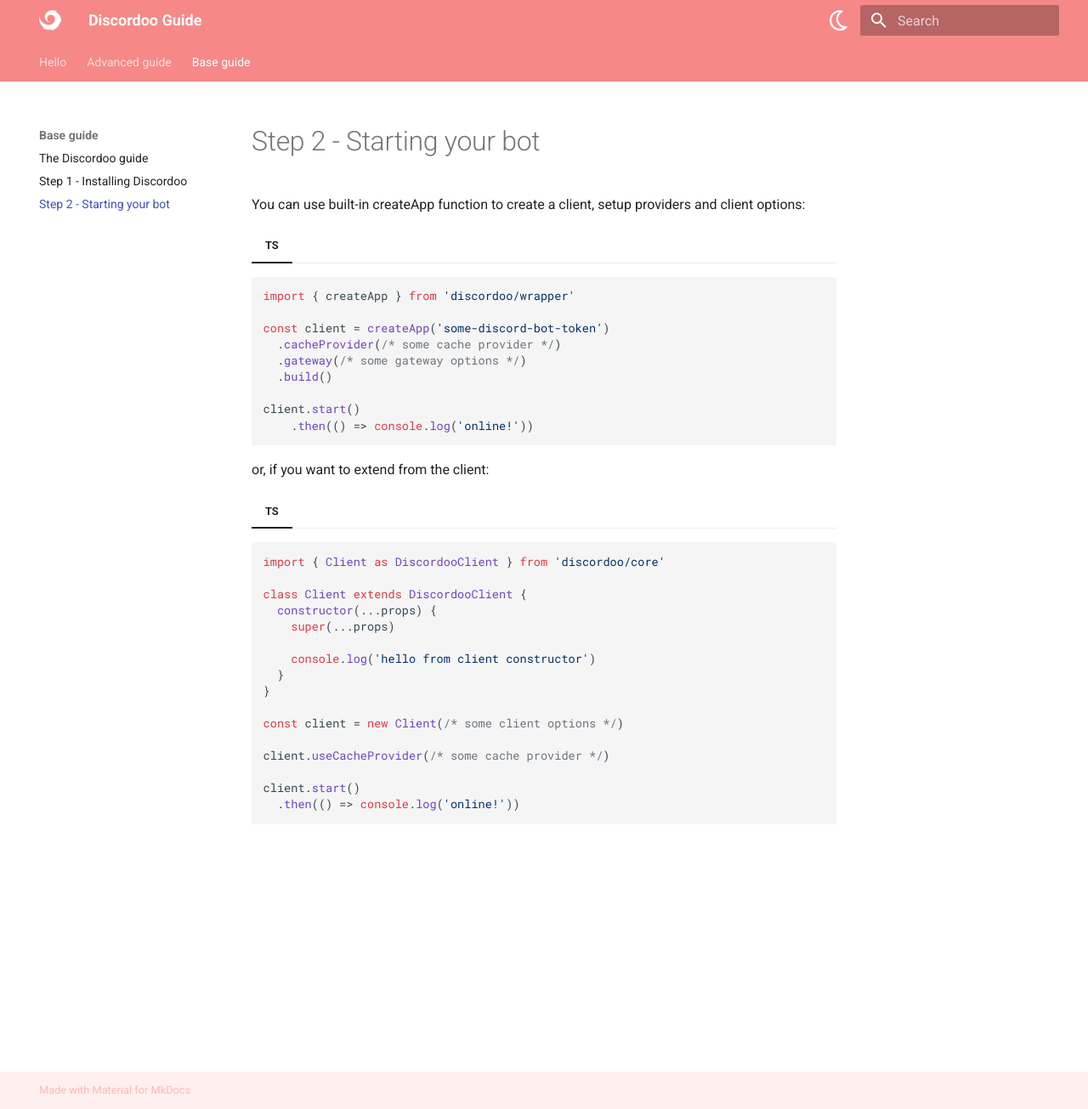
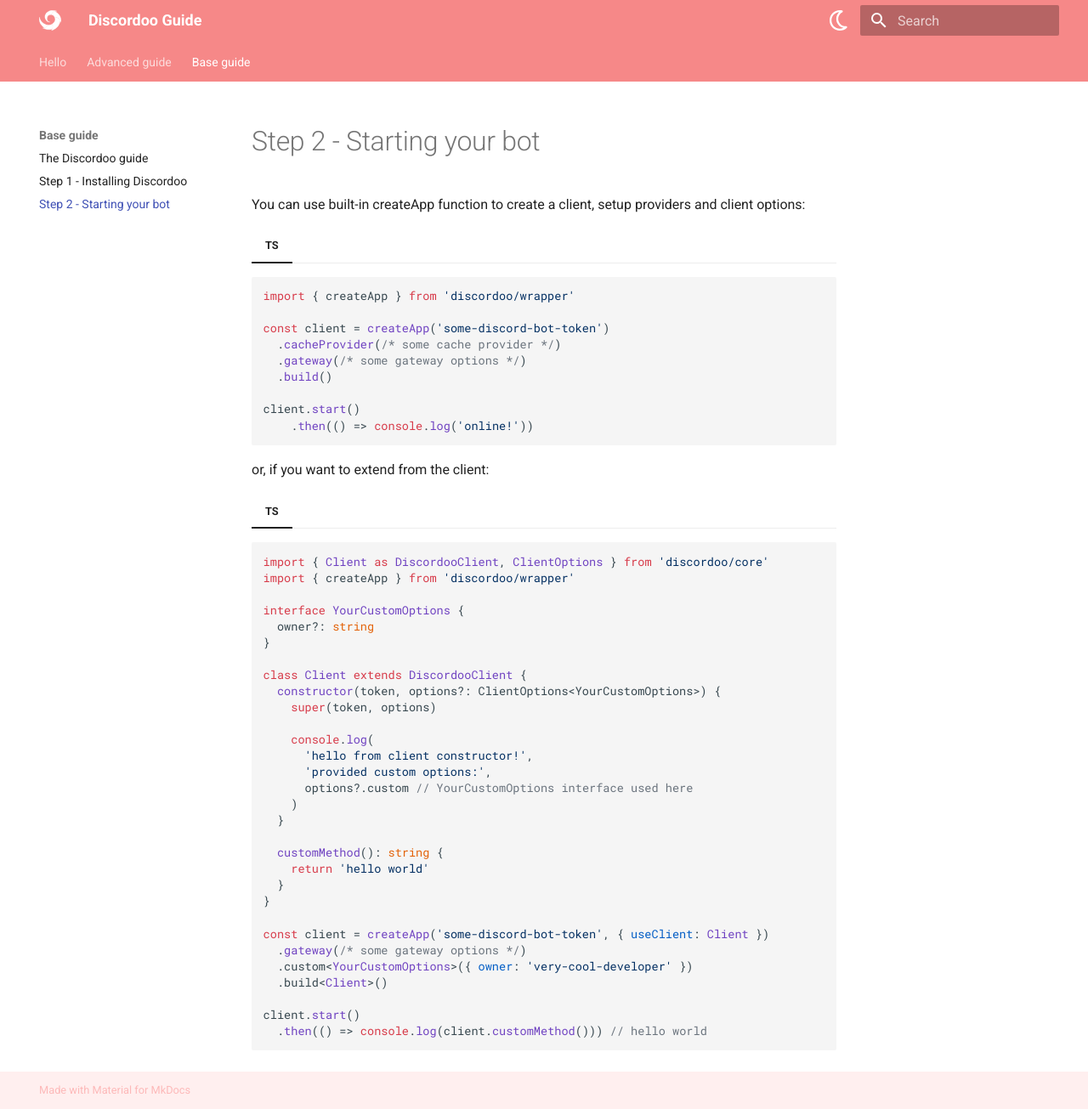
Before and after one commit to ddoodev/guide, an MkDocs documentation site: the page built from docs/base-guide/starting.md, in a window 1280 px wide and 1305 px high. Shown: the whole window at 85% size. Built offline with MkDocs 1.6.1 and Material for MkDocs 9.7.7, drawn with Linux system fonts in a browser that asks for light colours; nearby versions of some CDN libraries.

Commit message:
feat(starting): change APIs description

````diff
--- a/docs/base-guide/starting.md
+++ b/docs/base-guide/starting.md
@@ -18,20 +18,34 @@ or, if you want to extend from the client:
 
 === "TS"
 ```ts
-import { Client as DiscordooClient } from 'discordoo/core'
+import { Client as DiscordooClient, ClientOptions } from 'discordoo/core'
+import { createApp } from 'discordoo/wrapper'
+
+interface YourCustomOptions {
+  owner?: string
+}
 
 class Client extends DiscordooClient {
-  constructor(...props) {
-    super(...props)
+  constructor(token, options?: ClientOptions<YourCustomOptions>) {
+    super(token, options)
 
-    console.log('hello from client constructor')
+    console.log(
+      'hello from client constructor!',
+      'provided custom options:',
+      options?.custom // YourCustomOptions interface used here
+    )
+  }
+
+  customMethod(): string {
+    return 'hello world'
   }
 }
 
-const client = new Client(/* some client options */)
-
-client.useCacheProvider(/* some cache provider */)
+const client = createApp('some-discord-bot-token', { useClient: Client })
+  .gateway(/* some gateway options */)
+  .custom<YourCustomOptions>({ owner: 'very-cool-developer' })
+  .build<Client>()
 
 client.start()
-  .then(() => console.log('online!'))
+  .then(() => console.log(client.customMethod())) // hello world
 ```
````
Also changed, not shown: docs/advanced-guide/sharding/machines.md (+2 -2 lines).
